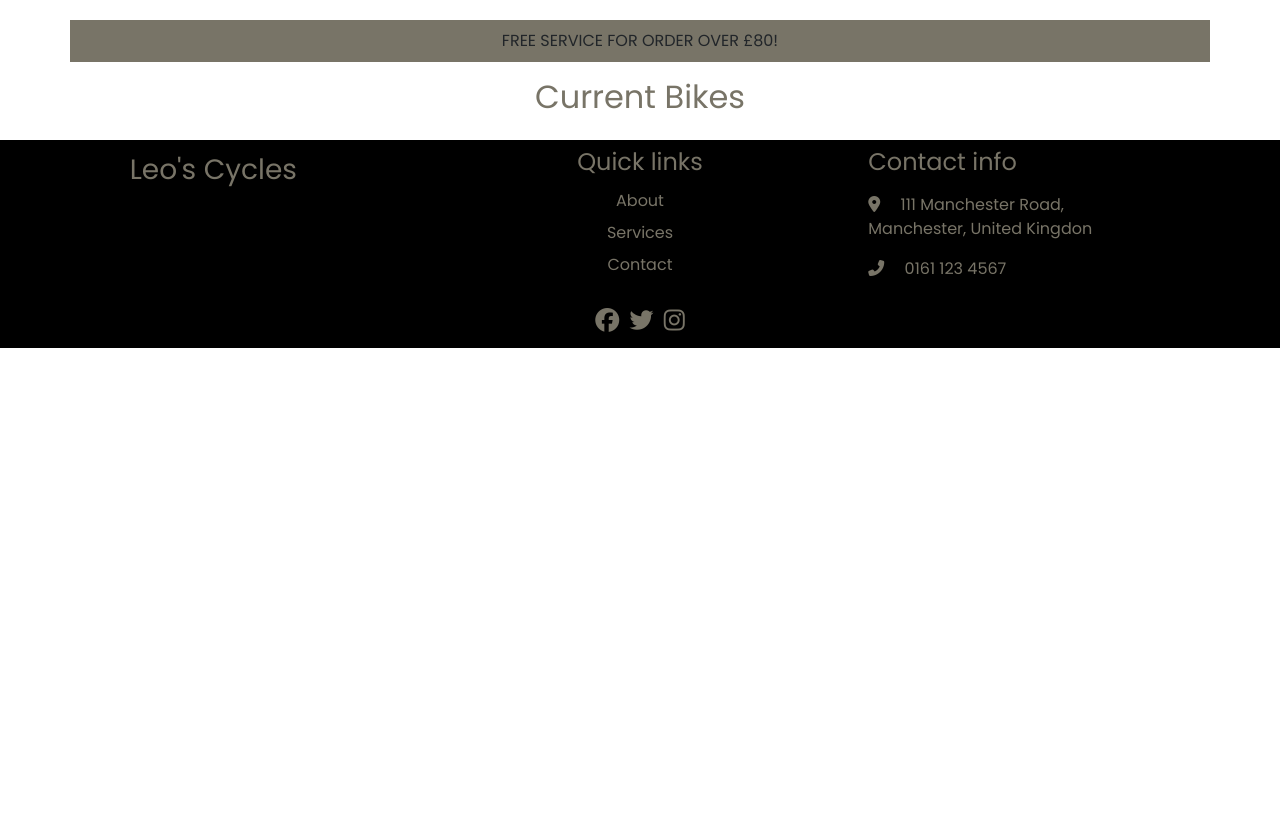
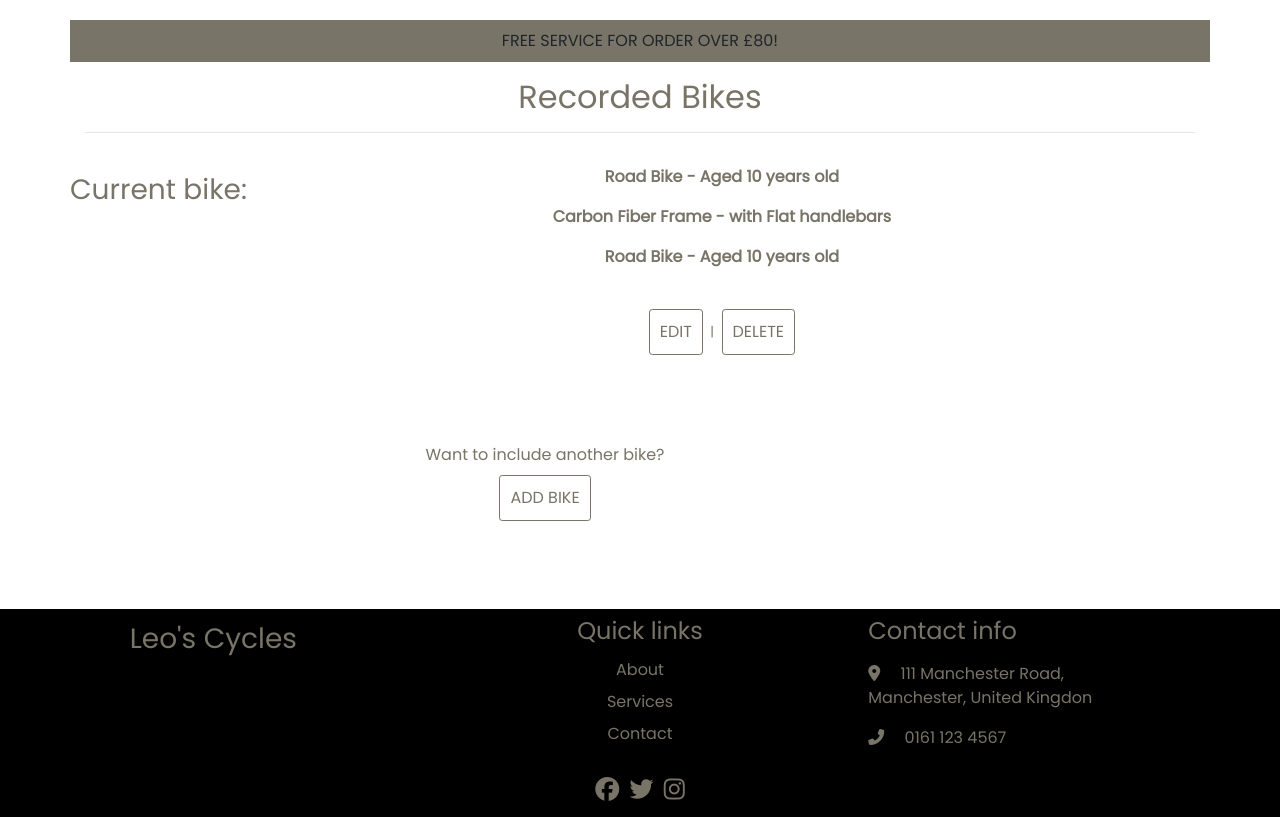
Before and after one commit to Liz94688/leos_cycles_v2, a Django app: page /bike/ in a window 1280 px wide. Shown: the part 70-887 px from the top of the page. Before the commit the page ends 418 px from the top, so only its background shows below. Run offline with Django 3.2, Linux system fonts and the light colour scheme; a user stored in the database is signed in; tables that the repository leaves empty hold one stand-in row (values such as "Sample post"); parts of the project's set-up code (start-up, migrations or seed data) failed here and were passed over; some libraries are stand-ins or nearby versions.

Commit message:
Updated views and template styling for Bike App. Still working on edit and delete functions

```diff
--- a/bike/forms.py
+++ b/bike/forms.py
@@ -28,7 +28,7 @@ class CreateBikeForm(forms.ModelForm):
             'frame_type': 'Frame Type',
             'handlebar_type': 'Handlebar Type',
             'wheel_size': 'Wheel Size',
-            'owner_description': 'Owner Description',
+            'owner_description': 'Note down any specific details about the bike',
             'age': 'Age',
             'current': 'Current',
         }
--- /dev/null
+++ b/bike/templates/bike/all_bikes.html
@@ -0,0 +1,75 @@
+{% extends "base.html" %}
+
+{% block extra_title %}  | Services {% endblock %}
+
+{% block content %}
+
+<div class="container content-position">
+    {% include 'services/includes/delivery_banner.html' %}
+    <div class="row">
+        <div class="col-12 text-center text-grey">
+            <h2 class="header-styling">Recorded Bikes</h2>
+            <hr>
+        </div>
+    </div>
+    <div class="row">
+        {% if user.is_authenticated %}
+            {% if not all_bikes %}
+            <div class="col-12 text-center text-grey mt-2 mb-4">
+                <h5 class="sub-heading-styling">There are currently no bikes recorded on your profile.</h5>
+                <div class="text-center mt-5 mb-5">
+                    <p>Have a new bike you want to include?</p>
+                    <a href="{% url 'add_bike' %}" class="btn btn-all btn-sm text-grey" role="button">Add bike</a>
+                </div>
+            </div>
+            {% else %}
+                {% for bike in all_bikes %}
+                    {% if bike.current %}
+                    <h3 class="mt-4 mb-4 text-grey">Current bike:</h3>
+                        <div class="col-sm-12 col-md-10 text-center mt-3">
+                            <div class="text-block text-grey">
+                                <p class="font-weight-bold">{{ bike.bike_type }} Bike - Aged {{ bike.age }} years old</p>
+                                <p class="font-weight-bold">{{ bike.frame_type }} Frame - with {{ bike.handlebar_type }} handlebars</p>
+                                <p class="font-weight-bold">{{ bike.bike_type }} Bike - Aged {{ bike.age }} years old</p>
+                                <small>
+                                    <a href="{% url 'edit_bike' bike.id %}"
+                                        class="btn btn-all btn-sm">Edit
+                                    </a> |
+                                    <a href="{% url 'delete_bike' bike.id %}"
+                                        class="btn btn-all btn-sm">Delete
+                                    </a>
+                                </small>
+                            </div>
+                        </div>
+                    {% else %}
+                        <h3 class="mt-4 mb-4 text-grey">Additional bikes:</h3>
+                        <div class="col-sm-12 col-md-10 text-center mt-3">
+                            <div class="text-block text-grey">
+                                <p class="font-weight-bold">{{ bike.bike_type }} Bike - Aged {{ bike.age }} years old</p>
+                                <p class="font-weight-bold">{{ bike.frame_type }} Frame - with {{ bike.handlebar_type }} handlebars</p>
+                                <p class="font-weight-bold">{{ bike.bike_type }} Bike - Aged {{ bike.age }} years old</p>
+                                <small>
+                                    <a href="{% url 'edit_bike' bike.id %}"
+                                        class="btn btn-all btn-sm">Edit
+                                    </a> |
+                                    <a href="{% url 'delete_bike' bike.id %}"
+                                        class="btn btn-all btn-sm">Delete
+                                    </a>
+                                </small>
+                            </div>
+                        </div>
+                        <hr>
+                    {% endif %}
+                {% endfor %}
+            {% endif %}
+            <div class="col-sm-12 col-md-10 text-center mt-3">
+                <div class="text-center text-grey mt-5 mb-5">
+                    <p class="mb-0">Want to include another bike?</p>
+                    <a href="{% url 'add_bike' %}" class="btn btn-all btn-sm text-grey mt-2" role="button">Add bike</a>
+                </div>
+            </div>
+        {% endif %}
+    </div>
+</div>
+
+{% endblock %}
--- a/bike/templates/bike/view_all_bikes.html
+++ /dev/null
@@ -1,60 +0,0 @@
-{% extends "base.html" %}
-
-{% block extra_title %}  | Services {% endblock %}
-
-{% block content %}
-
-<div class="container content-position">
-    {% include 'services/includes/delivery_banner.html' %}
-    <div class="row d-flex justify-content-center">
-        <div class="col-12 col-md-10 col-lg-4 text-center text-grey">
-            <h2 class="header-styling">Current Bikes</h2>
-             {% if user.is_authenticated %}
-                {% for bike in view_all_bikes %}
-                    {% if bike.current %}
-                        <h3 class="mt-4 mb-4">Current bike: </h3>
-                            <div class="d-flex row justify-content-center p-2 text-center">
-                                <div class="container service-cards">
-                                    <div class="card mx-2 my-2">
-                                        <h5 class="mt-2 mb-3"> Bike type: {{ bike.bike_type }}</h5>
-                                        <h5 class="mt-2 mb-3"> Frame type: {{ bike.frame_type }}</h5>
-                                        <h5 class="mt-2 mb-3"> Handlebar type: {{ bike.handlebar_type }}</h5>
-                                        <h5 class="mt-2 mb-3"> Size: {{ bike.wheel_size }}</h5>
-                                        <h5 class="mt-2 mb-3"> Description: {{ bike.owner_description }}</h5>
-                                        <h5 class="mt-2 mb-3"> Age: {{ bike.age }}</h5>
-                                        <br>
-                                        <div class="mt-5 mb-3">
-                                            <a href="#" class="btn btn-secondary btn-black" role="button">Edit bike</a>
-                                        </div>
-                                    </div>
-                                </div>
-                            </div>
-                    {% else %}
-                        <h3 class="mt-4 mb-4">Previously saved bikes: </h3>
-                            <div class="d-flex row justify-content-center p-2 text-center">
-                                <div class="container service-cards">
-                                    <div class="card mx-2 my-2">
-                                        <h5 class="mt-2 mb-3"> Bike type: {{ bike.bike_type }}</h5>
-                                        <h5 class="mt-2 mb-3"> Frame type: {{ bike.frame_type }}</h5>
-                                        <h5 class="mt-2 mb-3"> Handlebar type: {{ bike.handlebar_type }}</h5>
-                                        <h5 class="mt-2 mb-3"> Size: {{ bike.wheel_size }}</h5>
-                                        <h5 class="mt-2 mb-3"> Description: {{ bike.owner_description }}</h5>
-                                        <h5 class="mt-2 mb-3"> Age: {{ bike.age }}</h5>
-                                        <div class="mt-5 mb-3">
-                                            <a href="#" class="btn btn-secondary btn-black" role="button">Please choose which of these bikes is your current bike</a>
-                                        </div>
-                                    </div>
-                                </div>
-                            </div>
-                    {% endif %}
-                    <div class="text-center mt-5 mb-5">
-                        <p>Have a new bike you want to include?</p>
-                        <a href="{% url 'add_bike' %}" class="btn btn-all btn-sm text-grey" role="button">Add bike</a>
-                    </div>
-                {% endfor %}
-            {% endif %}
-        </div>
-    </div>
-</div>
-
-{% endblock %}
--- a/bike/urls.py
+++ b/bike/urls.py
@@ -2,7 +2,7 @@ from django.urls import path
 from . import views
 
 urlpatterns = [
-    path('', views.view_all_bikes, name='view_all_bikes'),
+    path('', views.all_bikes, name='all_bikes'),
     path('add_bike/', views.add_bike, name='add_bike'),
     path('edit_bike/<int:bike_id>/', views.edit_bike, name='edit_bike'),
     path('delete/<int:bike_id>/', views.delete_bike, name='delete_bike'),
--- a/bike/views.py
+++ b/bike/views.py
@@ -7,7 +7,7 @@ from .forms import CreateBikeForm
 
 
 @login_required
-def view_all_bikes(request):
+def all_bikes(request):
 
     all_bikes = Bike.objects.filter(owner=request.user)
 
@@ -15,7 +15,7 @@ def view_all_bikes(request):
         'all_bikes': all_bikes,
     }
 
-    return render(request, 'bike/view_all_bikes.html', context)
+    return render(request, 'bike/all_bikes.html', context)
 
 
 @login_required
@@ -36,8 +36,7 @@ def add_bike(request):
             bike.owner = request.user
             bike.save()
             messages.success(request, 'Bike has been successfully added!')
-            redirect(reverse('view_all_bikes'))
-            return render(request, 'home/index.html')
+            return redirect(reverse('all_bikes'))
         else:
             messages.error(request, 'Failed to add bike. \
                 Please ensure the form is valid.')
@@ -69,13 +68,13 @@ def edit_bike(request, bike_id):
         if form.is_valid():
             form.save()
             messages.success(request, 'Bike has been successfully edited!')
-            return redirect(reverse('view_all_bikes'))
+            return redirect(reverse('all_bikes'))
         else:
             messages.error(request, 'Failed to edit bike. \
                 Please ensure the form is valid.')
     else:
         form = CreateBikeForm(instance=bike)
-        messages.info(request, f'You are editing {bike.type}')
+        messages.info(request, f'You are editing {bike.bike_type}')
 
     context = {
         'bike': bike,
@@ -97,4 +96,4 @@ def delete_bike(request, bike_id):
     bike.pop(bike_id)
 
     messages.info(request, f'{bike.bike_type} was successfully deleted.')
-    return redirect(reverse('view_all_bikes'))
+    return redirect(reverse('all_bikes'))
--- a/static/css/base.css
+++ b/static/css/base.css
@@ -187,6 +187,19 @@ a {
     color: #000;
 }
 
+label.requiredField {
+    color: #787467;
+}
+
+#id_owner_description,
+#id_age,
+#id_wheel_size,
+#id_handlebar_type,
+#id_frame_type,
+#id_bike_type {
+    color: #787467;
+}
+
 /* Services App */
 .delivery-banner {
     background: #787467;
```
Also changed, not shown: bike/templates/bike/add_bike.html (+6 -5 lines).
